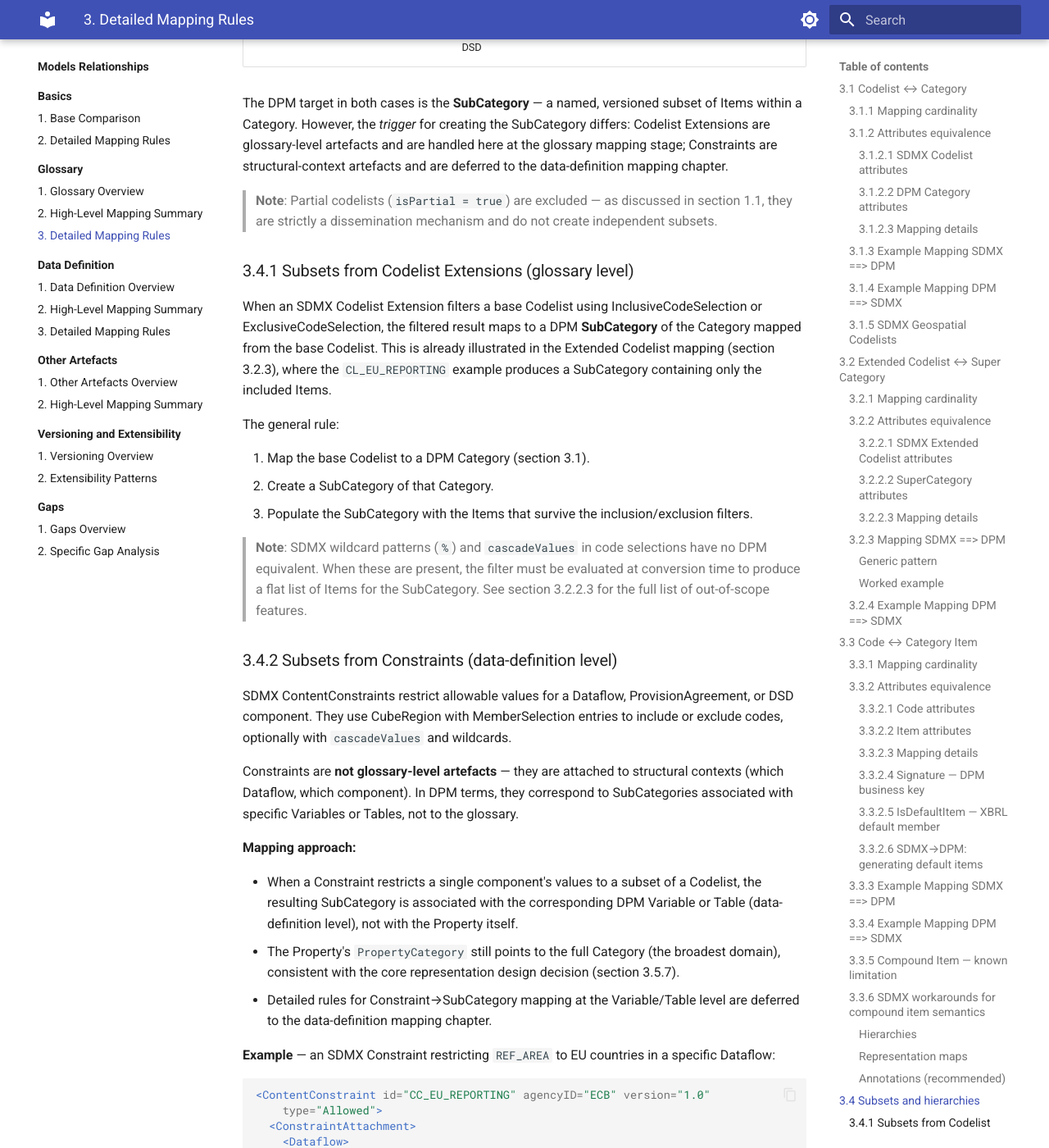
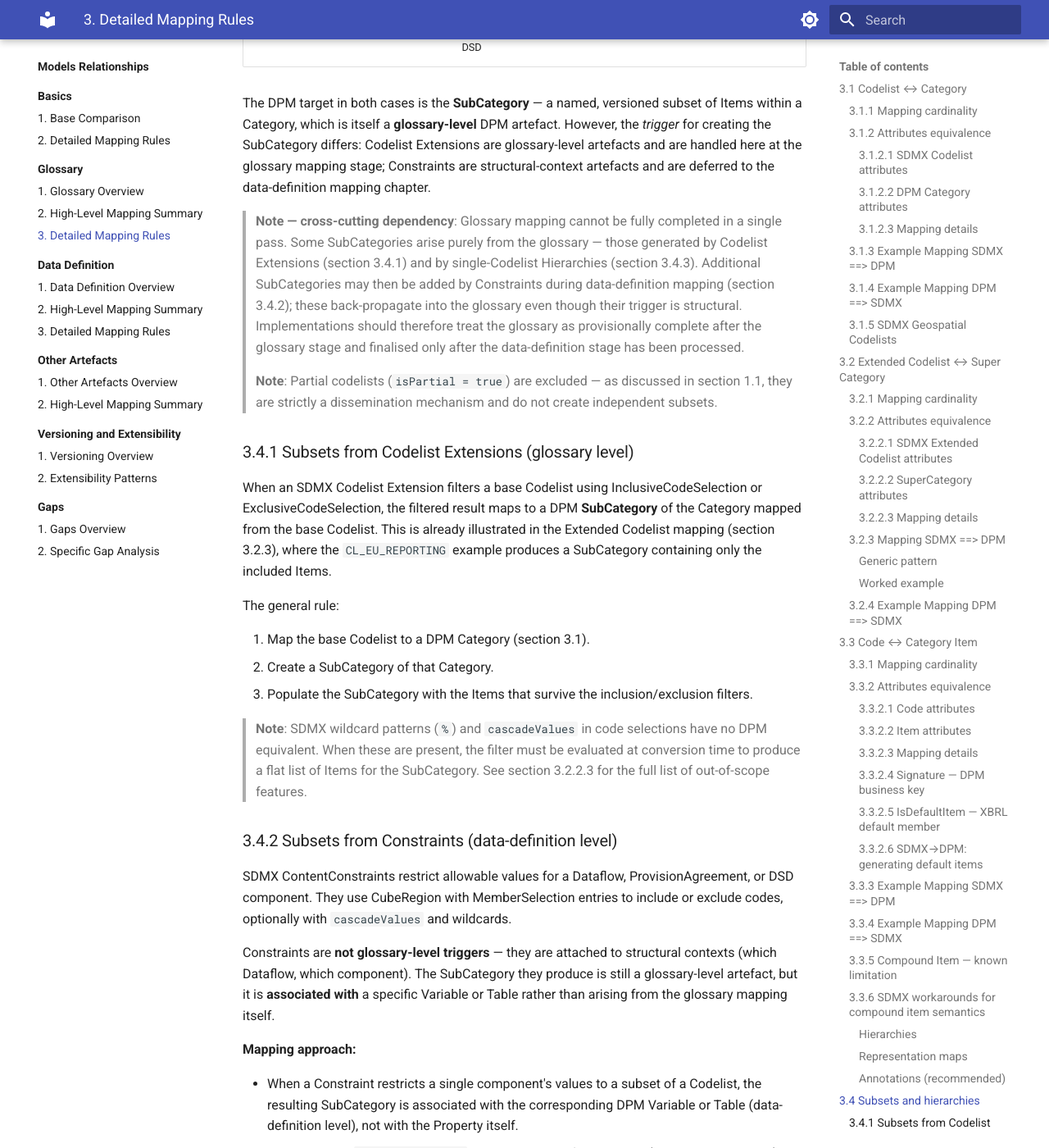
Before and after one commit to sdmx-twg/wp-sdmx-dpm, an MkDocs documentation site: the page built from docs/models-relationships/01_glossary/03_detailed_mapping_rules.md, in a window 1280 px wide and 1400 px high, scrolled down 21228 px. Shown: the whole window at 82% size. Built offline with MkDocs 1.6.1 and Material for MkDocs 9.7.7, drawn with Linux system fonts in a browser that asks for light colours; some of the changed text lies outside the part shown.

Commit message:
docs: clarify glossary/data-definition cross-cutting for SubCategories
Addresses #81 — SubCategory is a glossary-level DPM artefact in all
cases, but its trigger can sit in either chapter: Codelist Extensions
(3.4.1) and single-Codelist Hierarchies (3.4.3) are resolved during
glossary mapping, while Constraints (3.4.2) only emerge during
data-definition mapping and back-propagate into the glossary.

Add a cross-cutting note in section 3.4, reword the misleading "not
glossary-level artefacts" line in 3.4.2 to "not glossary-level
triggers", and add a bullet making the back-propagation explicit.

```diff
--- a/docs/models-relationships/01_glossary/03_detailed_mapping_rules.md
+++ b/docs/models-relationships/01_glossary/03_detailed_mapping_rules.md
@@ -660,7 +660,9 @@ Subset and hierarchy mapping is one of the trickier areas because SDMX uses two
 | **Codelist Extension** (InclusiveCodeSelection / ExclusiveCodeSelection) | Codelist | Glossary | SubCategory (see also section 3.2) |
 | **ContentConstraint** (CubeRegion / MemberSelection) | Dataflow / ProvisionAgreement / DSD | Data-definition | SubCategory (at Variable/Table level) |
 
-The DPM target in both cases is the **SubCategory** — a named, versioned subset of Items within a Category. However, the *trigger* for creating the SubCategory differs: Codelist Extensions are glossary-level artefacts and are handled here at the glossary mapping stage; Constraints are structural-context artefacts and are deferred to the data-definition mapping chapter.
+The DPM target in both cases is the **SubCategory** — a named, versioned subset of Items within a Category, which is itself a **glossary-level** DPM artefact. However, the *trigger* for creating the SubCategory differs: Codelist Extensions are glossary-level artefacts and are handled here at the glossary mapping stage; Constraints are structural-context artefacts and are deferred to the data-definition mapping chapter.
+
+> **Note — cross-cutting dependency**: Glossary mapping cannot be fully completed in a single pass. Some SubCategories arise purely from the glossary — those generated by Codelist Extensions (section 3.4.1) and by single-Codelist Hierarchies (section 3.4.3). Additional SubCategories may then be added by Constraints during data-definition mapping (section 3.4.2); these back-propagate into the glossary even though their trigger is structural. Implementations should therefore treat the glossary as provisionally complete after the glossary stage and finalised only after the data-definition stage has been processed.
 
 > **Note**: Partial codelists (`isPartial = true`) are excluded — as discussed in section 1.1, they are strictly a dissemination mechanism and do not create independent subsets.
 
@@ -680,12 +682,13 @@ The general rule:
 
 SDMX ContentConstraints restrict allowable values for a Dataflow, ProvisionAgreement, or DSD component. They use CubeRegion with MemberSelection entries to include or exclude codes, optionally with `cascadeValues` and wildcards.
 
-Constraints are **not glossary-level artefacts** — they are attached to structural contexts (which Dataflow, which component). In DPM terms, they correspond to SubCategories associated with specific Variables or Tables, not to the glossary.
+Constraints are **not glossary-level triggers** — they are attached to structural contexts (which Dataflow, which component). The SubCategory they produce is still a glossary-level artefact, but it is **associated with** a specific Variable or Table rather than arising from the glossary mapping itself.
 
 **Mapping approach:**
 
 - When a Constraint restricts a single component's values to a subset of a Codelist, the resulting SubCategory is associated with the corresponding DPM Variable or Table (data-definition level), not with the Property itself.
 - The Property's `PropertyCategory` still points to the full Category (the broadest domain), consistent with the core representation design decision (section 3.5.7).
+- The SubCategory rows themselves are written into the same glossary tables (`SubCategory`, `SubCategoryVersion`, `SubCategoryItems`) as the Codelist-Extension- and Hierarchy-driven SubCategories — only the *association* (SubCategory ↔ Variable/Table) is added at the data-definition level. This is the back-propagation flagged in the section 3.4 cross-cutting note.
 - Detailed rules for Constraint→SubCategory mapping at the Variable/Table level are deferred to the data-definition mapping chapter.
 
 **Example** — an SDMX Constraint restricting `REF_AREA` to EU countries in a specific Dataflow:
```
